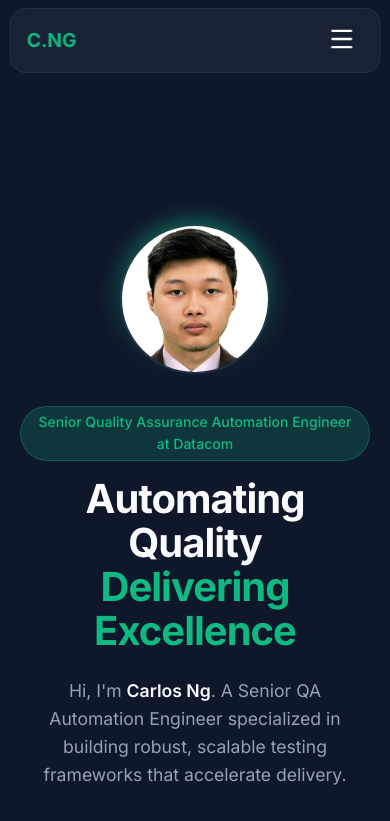
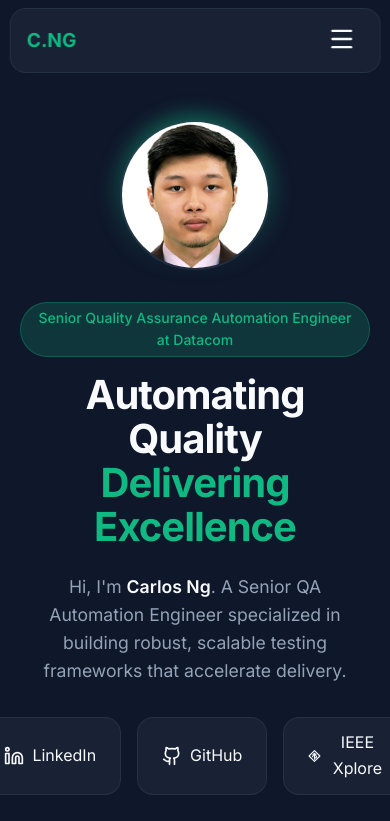
Before and after one commit to cng07/carlosng07, a React (Vite) app: page / in a window 390 px wide. Shown: the top 821 px of the page. Built offline with nearby package versions, Linux system fonts and the light colour scheme.

Commit message:
UX: Fine-tune mobile top padding for better visual balance

```diff
--- a/src/index.css
+++ b/src/index.css
@@ -196,7 +196,7 @@ a {
 
 @media (max-width: 768px) {
   .page-header-padding {
-    padding-top: 14rem !important;
+    padding-top: 7.5rem !important;
   }
 }
 
```
